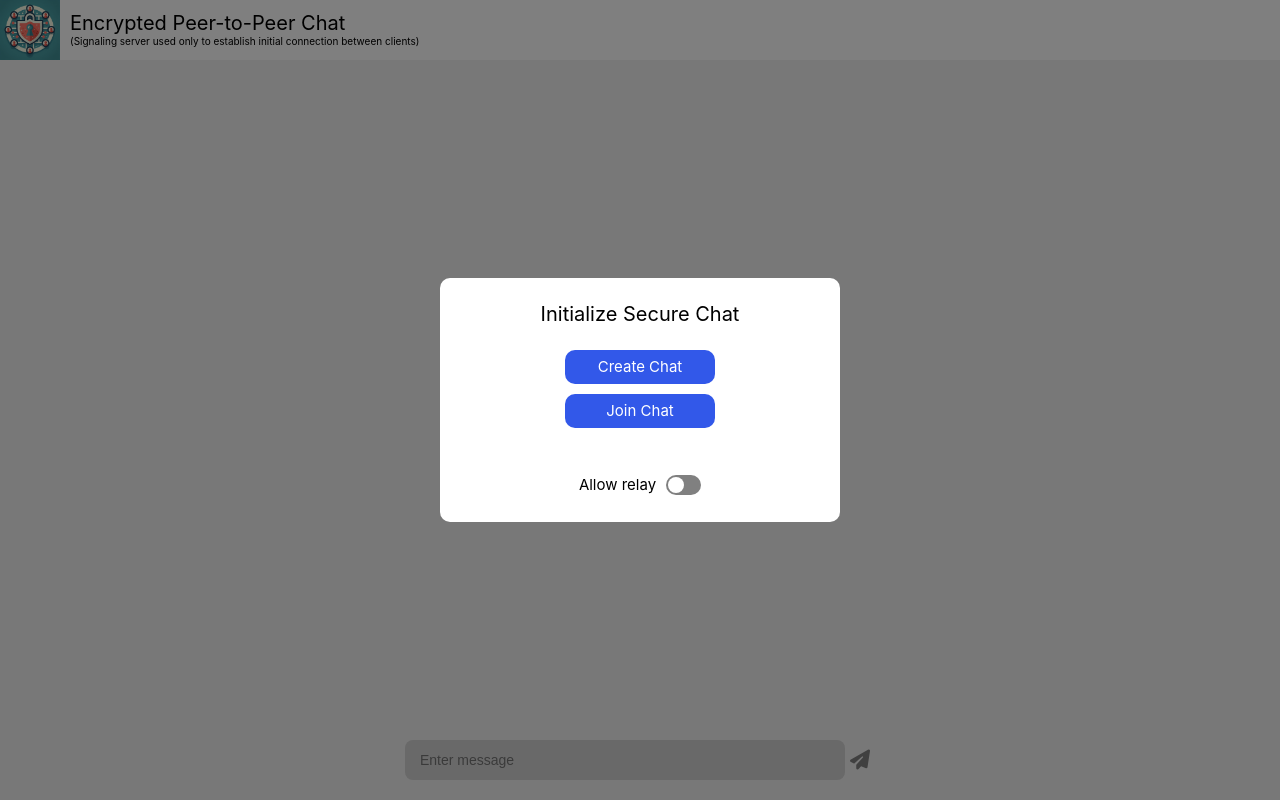
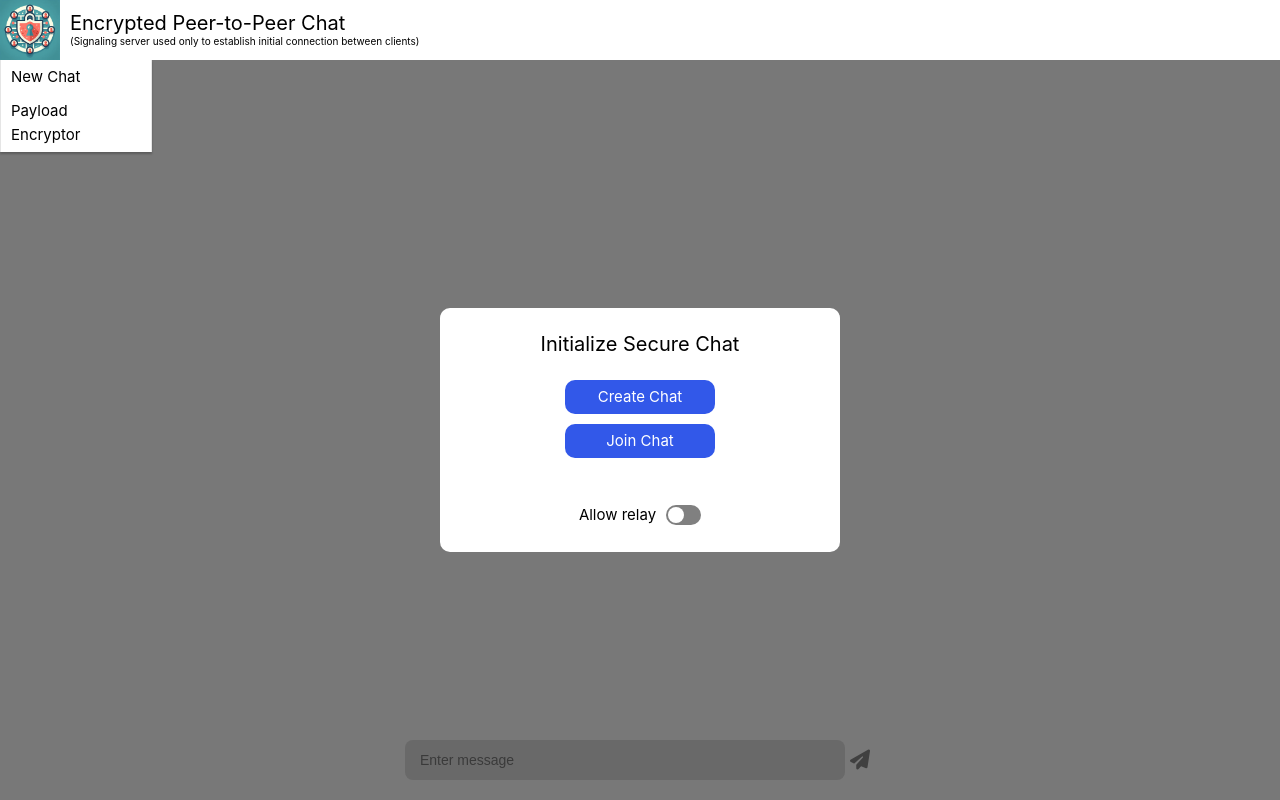
Before and after one commit to Juicetan/encryptor, a Vue app: page /#/chat in a window 1280 px wide. Built offline with nearby package versions, Linux system fonts and the light colour scheme.

Commit message:
adjust css;

```diff
--- a/src/views/ChatView.vue
+++ b/src/views/ChatView.vue
@@ -222,6 +222,7 @@ export default {
       height: 60px;
       margin-right: 10px;
       position: relative;
+      z-index: 1;
       .menu-dropdown{
         @include card;
         position: absolute;
@@ -339,7 +340,7 @@ export default {
   }
   .init-modal{
     position: fixed;
-    top: 0;
+    top: 60px;
     bottom: 0;
     left: 0;
     right: 0;
@@ -455,7 +456,7 @@ export default {
     &:before{
       content: '';
       position: fixed;
-      top: 0;
+      top: 60px;
       bottom: 0;
       left: 0;
       right: 0;
```
